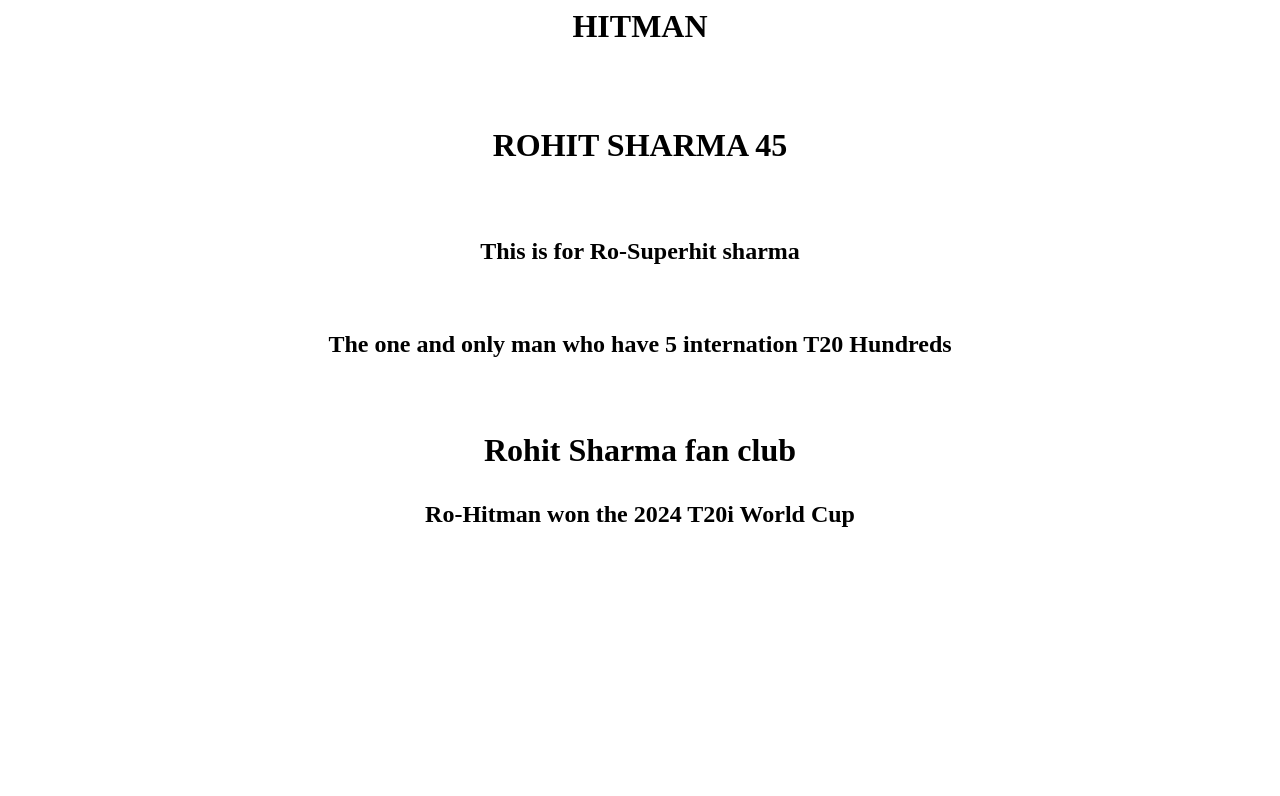
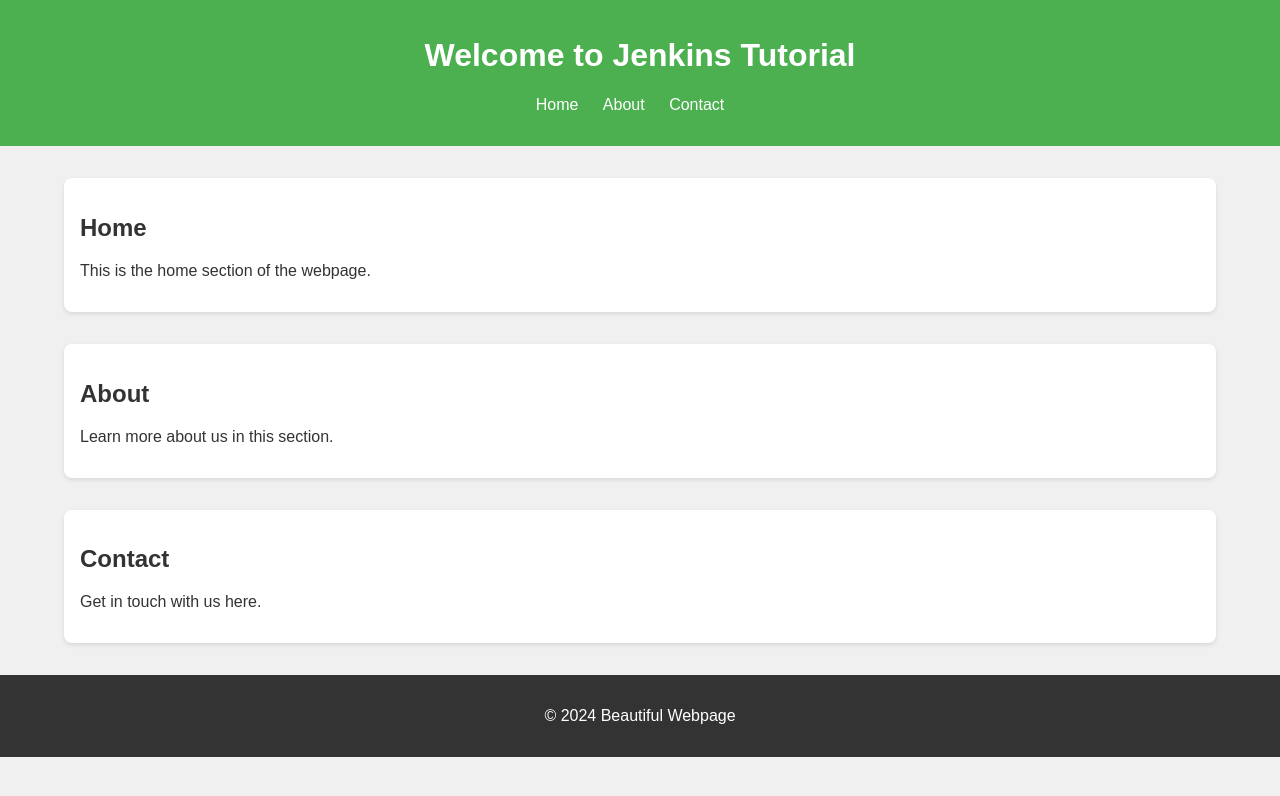
Before and after one commit to Swapnilkgit/Jenkin-testing, a plain HTML site: page index.html in a window 1280 px wide. Drawn offline with Linux system fonts and the light colour scheme.

Commit message:
New_Update index.html

```diff
--- a/index.html
+++ b/index.html
@@ -1,10 +1,83 @@
-<h1> <p> <center> <b>HITMAN</b> </center> </p> </h1>
-<br>
-<h1> <p> <center> ROHIT SHARMA 45 </center> </p>  </h1>
-<br>
-<h2> <p> <center> This is for Ro-Superhit sharma </center> </p> </h2>
-<br>
-<h2> <p> <center> The one and only man who have 5 internation T20 Hundreds </center> </p> </h2>
-<br>
-<h1> <p> <center> Rohit Sharma fan club  </center> </p> </h1>
-<h2> <p> <center> Ro-Hitman won the 2024 T20i World Cup  </center> </p> </h2>
+<!DOCTYPE html>
+<html>
+<head>
+    <title>Beautiful Webpage</title>
+    <style>
+        body {
+            font-family: Arial, sans-serif;
+            margin: 0;
+            padding: 0;
+            background-color: #f0f0f0;
+            color: #333;
+        }
+
+        header {
+            background-color: #4CAF50;
+            color: white;
+            text-align: center;
+            padding: 1em 0;
+        }
+
+        nav ul {
+            padding: 0;
+            list-style-type: none;
+        }
+
+        nav ul li {
+            display: inline;
+            margin-right: 20px;
+        }
+
+        nav ul li a {
+            color: white;
+            text-decoration: none;
+        }
+
+        section {
+            margin: 2em 5%;
+            padding: 1em;
+            background-color: white;
+            border-radius: 8px;
+            box-shadow: 0 2px 4px rgba(0,0,0,0.1);
+        }
+
+        footer {
+            text-align: center;
+            padding: 1em 0;
+            background-color: #333;
+            color: white;
+        }
+    </style>
+</head>
+<body>
+    <header>
+        <h1>Welcome to Jenkins Tutorial</h1>
+        <nav>
+            <ul>
+                <li><a href="#home">Home</a></li>
+                <li><a href="#about">About</a></li>
+                <li><a href="#contact">Contact</a></li>
+            </ul>
+        </nav>
+    </header>
+
+    <section id="home">
+        <h2>Home</h2>
+        <p>This is the home section of the webpage.</p>
+    </section>
+
+    <section id="about">
+        <h2>About</h2>
+        <p>Learn more about us in this section.</p>
+    </section>
+
+    <section id="contact">
+        <h2>Contact</h2>
+        <p>Get in touch with us here.</p>
+    </section>
+
+    <footer>
+        <p>&copy; 2024 Beautiful Webpage</p>
+    </footer>
+</body>
+</html>
```
